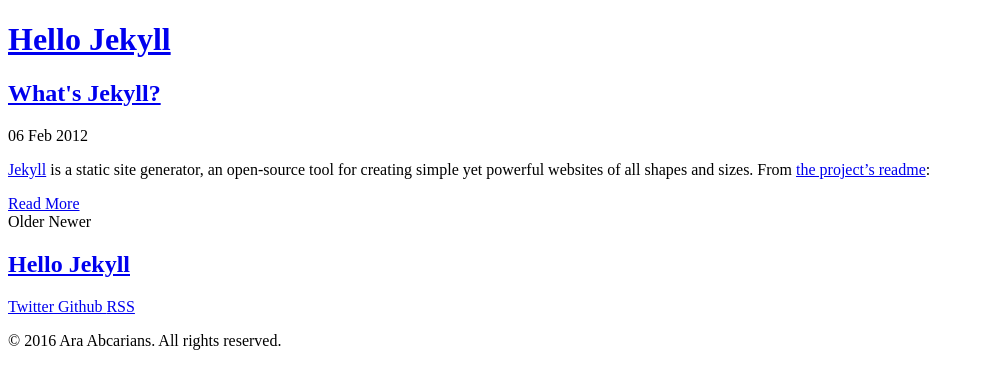
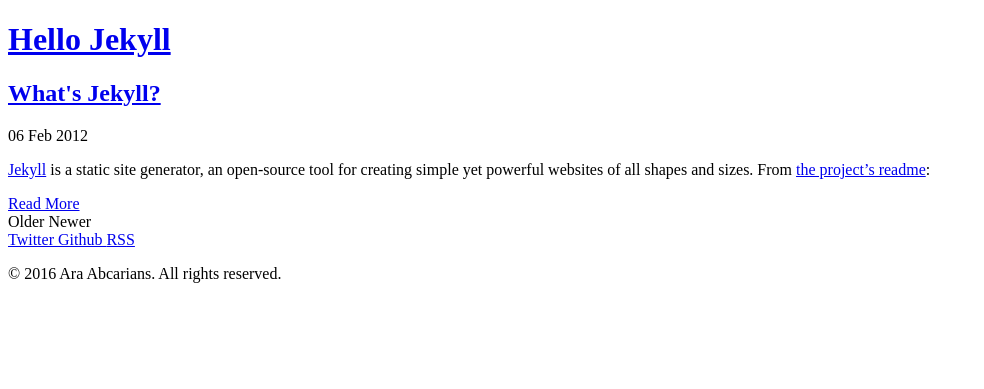
Before and after one commit to ItsMeAra/hello-jekyll, a Jekyll site: the page built from index.html, in a window 1280 px wide. Shown: the top 389 px of the page, without its empty margins (0-984 px from the left). Built offline with Jekyll 4.4.1, drawn with Linux system fonts in a browser that asks for light colours; the list of posts is cut into pages by our own code; comment, search, counter and statistics services are not loaded.

Commit message:
Update default.html

```diff
--- a/_layouts/default.html
+++ b/_layouts/default.html
@@ -8,8 +8,6 @@
 
             <div class="mainContent">
                 {{ content }}
-
-                <aside class="sidebar">{% include site-header.html %}</aside>
             </div> <!-- /.content -->
 
             {% include site-footer.html %}
```
